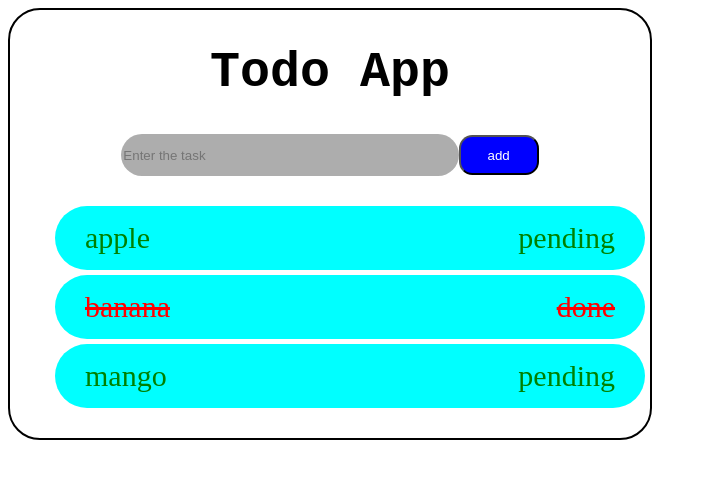
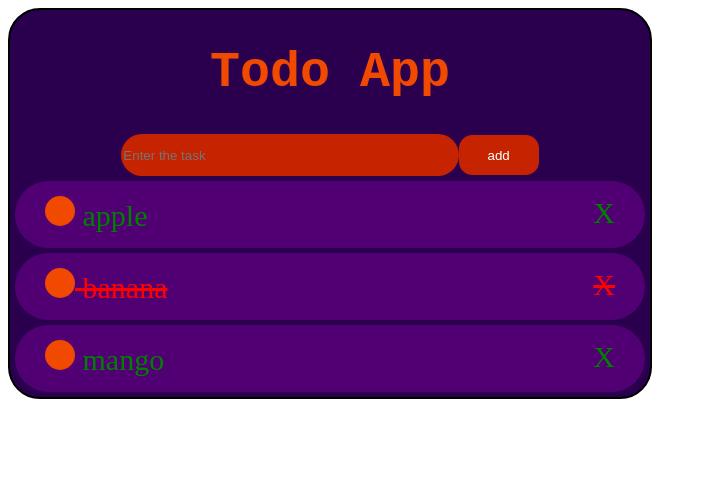
Before and after one commit to NiSHAN808/TODO-REACT, a React (Vite) app: page / in a window 1280 px wide. Shown: the top 478 px of the page, without its empty margins (0-707 px from the left). Built offline with nearby package versions, Linux system fonts and the light colour scheme.

Commit message:
todays work

```diff
--- a/src/assets/TodoApp.css
+++ b/src/assets/TodoApp.css
@@ -1,5 +1,13 @@
+:root {
+    --bright1: #F14A00;
+    --bright2: #C62300;
+    --dark1: #500073;
+    --dark2: #2A004E;
+    --darkest: #2A004E;
 
+  }
 .todo-app{
+    background-color: var(--dark2);
 border: solid 2px black;
 border-radius: 2em;
 max-width: 40em;
@@ -7,6 +15,7 @@ max-width: 40em;
 .todo-app h1{
     font-family: monospace; text-align: center;
     font-size: 50px;
+    color: var(--bright1);
 }
 .input-area{
 
@@ -18,19 +27,20 @@ max-width: 40em;
 
 }
 .input-area input{
-    background-color: rgb(173, 173, 173);
+    background-color: var(--bright2);
     border: none;
     border-radius: 2em;
     height: 3em;
     width: 25em;
 }
 .input-area button{
-    background-color: blue;
+    background-color: var(--bright2);
+    border: none;
     color: white;
     height: 3em;
     width: 6em;
     border-radius: 1em;
-    transition: background-color 0.5s ;
+    transition: background-color 0.5s ease ;
 
 }
  button :hover{
@@ -39,12 +49,23 @@ max-width: 40em;
 .task-list ul{
     list-style-type:symbols(X);
     font-size: 30px;
+    display: contents;
 }
 .task-list li{
-    background-color: aqua;
+    background-color: var(--dark1);
     margin: 5px;
+
+
     border-radius: 2em;
     padding: 0.5em 1em;
     display: flex;
     justify-content:space-between;
+    margin-left: -px;
 }
+.status-box{
+    display: inline-block;
+    height: 1em;
+    width: 1em;
+    border-radius: 50%;
+    background-color: var(--bright1);
+}
--- a/src/assets/TodoApp.jsx
+++ b/src/assets/TodoApp.jsx
@@ -1,27 +1,27 @@
-import React, { useState,useEffect, useRef } from "react";
+import React, { useState, useEffect, useRef } from "react";
 import './TodoApp.css';
 function TodoApp() {
-    let inputref=useRef(null);
+    let inputref = useRef(null);
 
-let [tasks,setTask]=useState([
-    {tak:"apple", status:true},
-    {tak:"banana", status:false},
-    {tak:"mango", status:true}
+    let [tasks, setTask] = useState([
+        { tak: "apple", status: true },
+        { tak: "banana", status: false },
+        { tak: "mango", status: true }
     ]);
 
-function handleAddBtn(){
+    function handleAddBtn() {
 
-    let x= inputref.current.value;
-    let newtask={tak:x, status:true};
-    setTask(t=>[...t,newtask]);
-    inputref.current.value="";
+        let x = inputref.current.value;
+        let newtask = { tak: x, status: true };
+        setTask(t => [...t, newtask]);
+        inputref.current.value = "";
     }
-function handleDelBtn(i){
-    let x=0;
-    setTask(tasks.filter((_,index)=>i!==index ));
+    function handleDelBtn(i) {
+        let x = 0;
+        setTask(tasks.filter((_, index) => i !== index));
 
     }
-function handleStatusChange(i){
+    function handleStatusChange(i) {
         const updatedTasks = tasks.map((task, index) =>
             index === i ? { ...task, status: !task.status } : task
         );
@@ -31,23 +31,28 @@ function handleStatusChange(i){
 
 
 
-useEffect(()=>{
+    useEffect(() => {
         console.log("re render");
     })
 
- return(<>
+    return (<>
         <div className="todo-app">
             <h1>Todo App</h1>
             <div className="input-area">
                 <input ref={inputref} type="text" placeholder="Enter the task"></input>
                 <button onClick={handleAddBtn}>add</button>
-            </div>  <div className="task-list">
+            </div>
+            <div className="task-list">
                 <ul>
 
-                    {tasks.map((task,index) => (
-                        <li key={index} style={task.status? {color:"green"}:{color:"red", textDecoration: "line-through"}}>
-                           <span onClick={()=>handleDelBtn(index)}> {task.tak}</span>
-                           <span onClick={()=>handleStatusChange(index)}>{task.status ? ("pending" ): "done"}
+                    {tasks.map((task, index) => (
+                        <li className="list" key={index} style={task.status ? { color: "green" } : { color: "red", textDecoration: "line-through" }}>
+                            <span >
+                                <span className="status-box"onClick={() => handleStatusChange(index)}></span>
+                                <span >  {task.tak}
+                                </span>
+                                </span>
+                            <span onClick={() => handleDelBtn(index)} >{task.status ? ("X") : "X"}
                             </span>
                         </li>
                     ))}
```
Lines whose indentation alone changed are shown as unchanged.
